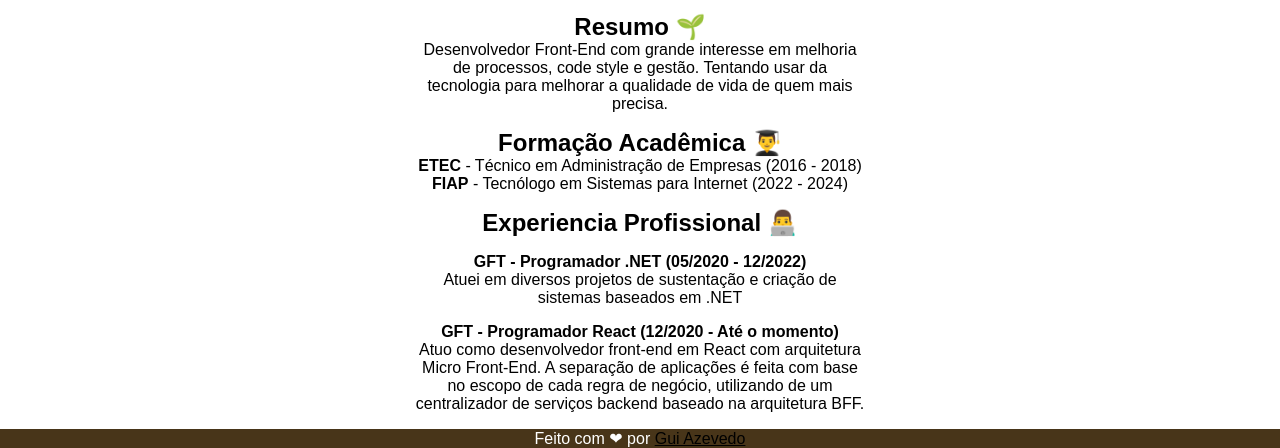
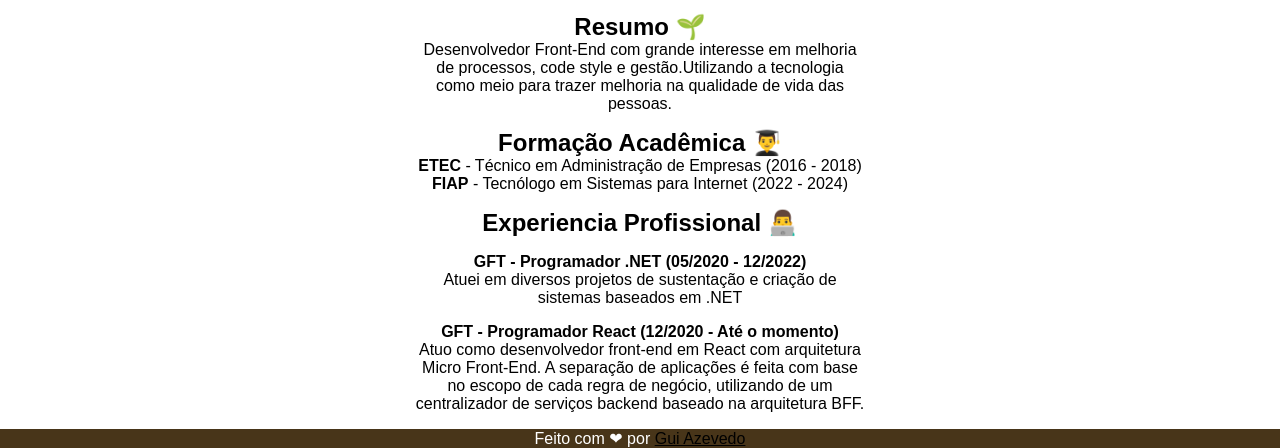
Before and after one commit to gui-azesantos/fiap-professional-portfolio, a plain HTML site: page index.html in a window 1280 px wide. Shown: the part 403-851 px from the top of the page. Drawn offline with Linux system fonts and the light colour scheme; a web font is replaced by a local one.

Commit message:
fix(about)

```diff
--- a/index.html
+++ b/index.html
@@ -29,8 +29,8 @@
         <h2>Resumo 🌱</h2>
         <p>
           Desenvolvedor Front-End com grande interesse em melhoria de processos,
-          code style e gestão. Tentando usar da tecnologia para melhorar a
-          qualidade de vida de quem mais precisa.
+          code style e gestão.Utilizando a tecnologia como meio para trazer
+          melhoria na qualidade de vida das pessoas.
         </p>
         <h2>Formação Acadêmica 👨‍🎓</h2>
         <p>
```
